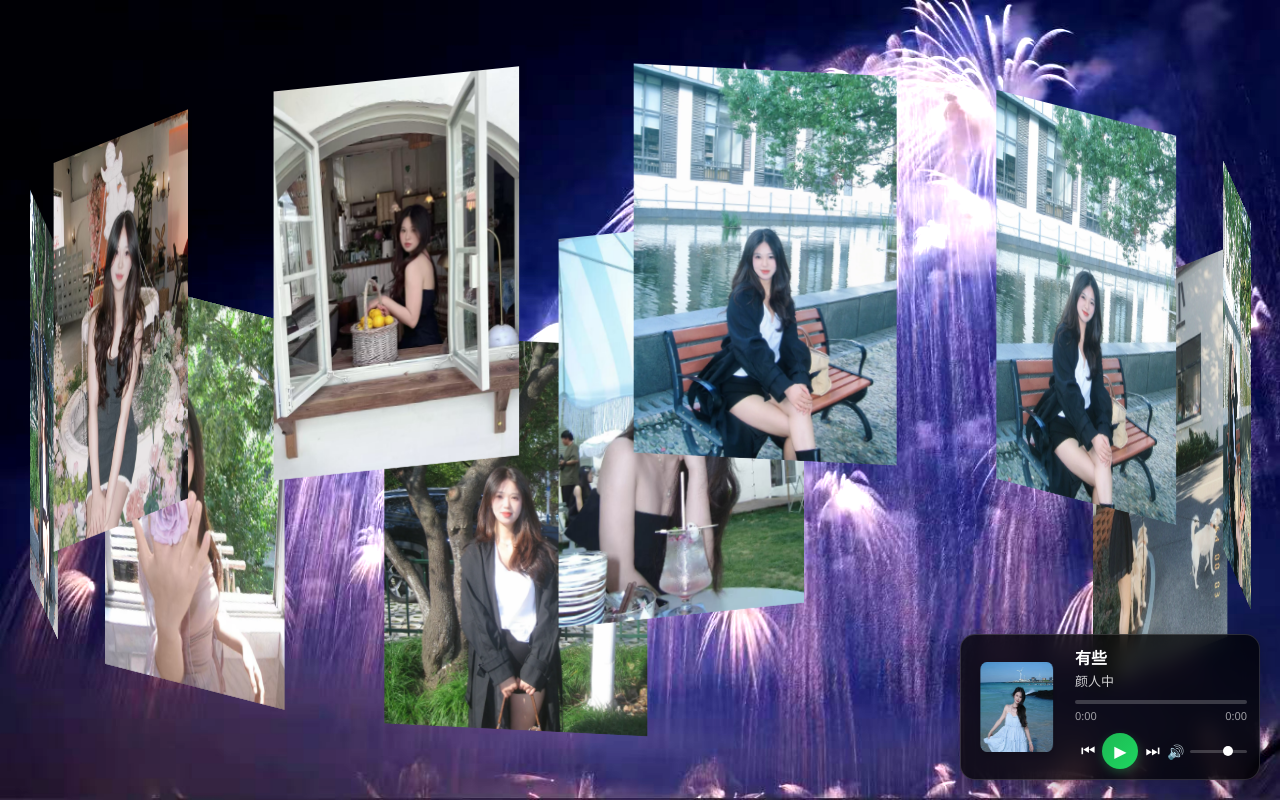
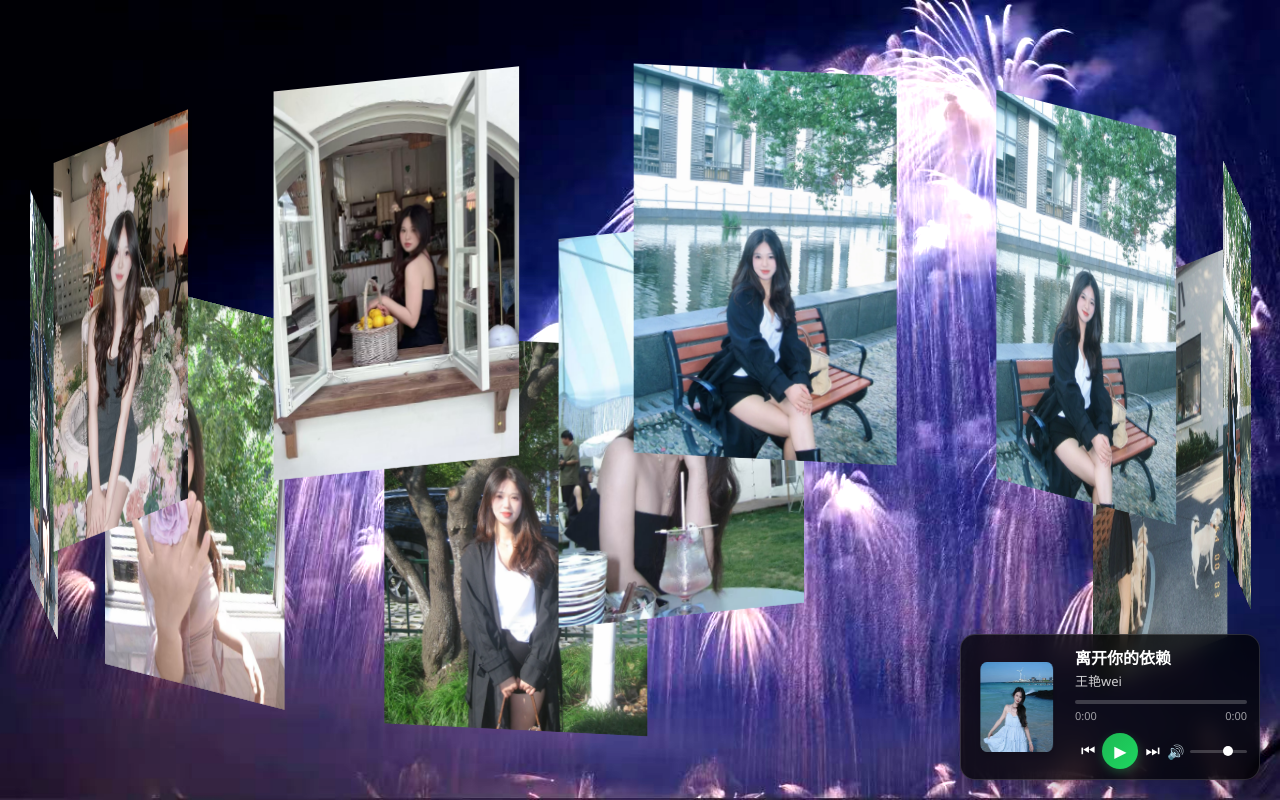
Before and after one commit to xie-falling/xie-falling.github.io, a plain HTML site: page index.html in a window 1280 px wide. Drawn offline with Linux system fonts and the light colour scheme.

Commit message:
Update index.html

```diff
--- a/index.html
+++ b/index.html
@@ -75,16 +75,22 @@
             // 音乐信息
             const songs = [
                 {
+                    title: "离开你的依赖",
+                    artist: "王艳wei",
+                    cover: "./resouce/cover.jpg",
+                    src: "./resouce/离开我的依赖_王艳薇.mp3"
+                },
+                {
+                    title: "唯一",
+                    artist: "告五人",
+                    cover: "./resouce/cover.jpg",
+                    src: "./resouce/唯一_告五人.mp3"
+                },
+                {
                     title: "有些",
                     artist: "颜人中",
                     cover: "./resouce/cover.jpg",
                     src: "./resouce/有些-颜人中.mp3"
-                },
-                {
-                    title: "Always Online",
-                    artist: "林俊杰",
-                    cover: "./resouce/cover.jpg",
-                    src: "./resouce/always online.mp3"
                 }
             ];
 
@@ -250,4 +256,5 @@
         });
     </script>
 </body>
+
 </html>
```
